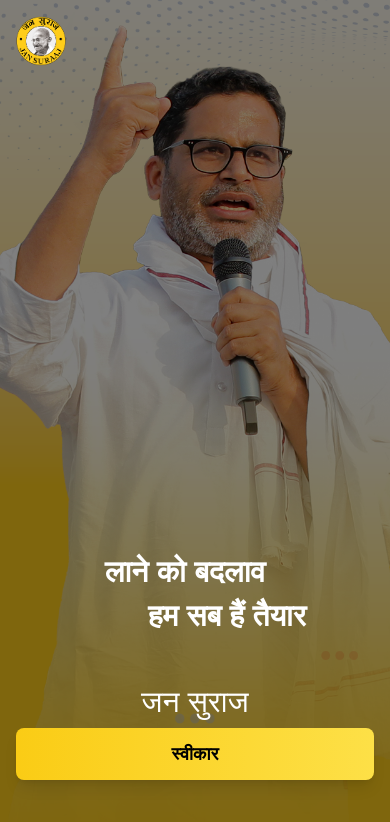
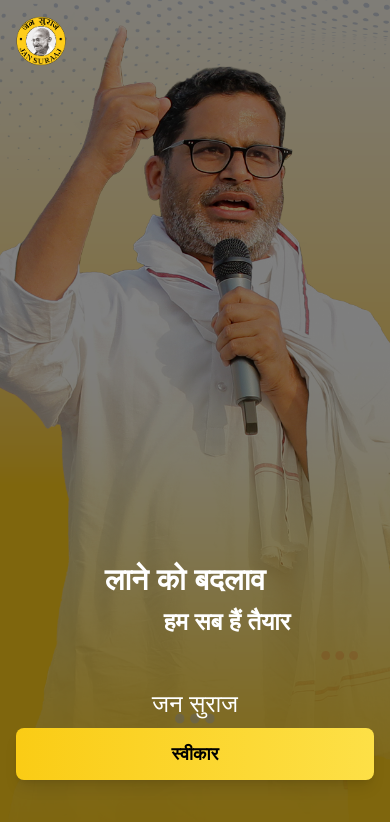
Before and after one commit to RaghavenderSingh/jsptest, a Next.js app: page / in a window 390 px wide. Shown: the top 822 px of the page. Built offline with nearby package versions, Linux system fonts and the light colour scheme.

Commit message:
ui fixes

```diff
--- a/components/Home.tsx
+++ b/components/Home.tsx
@@ -22,17 +22,19 @@
             height={50}
             className="rounded-full"
           />
-          <></>
         </div>
 
-        <div className="flex-grow flex  flex-col align-bottom justify-end text-white px-4">
+        <div className="flex-grow flex flex-col justify-end text-white px-4">
           <div className="text-center mb-[50px]">
-            <h1 className="text-3xl font-semibold mb-2 pr-5">लाने को बदलाव</h1>
-            <h2 className="text-3xl font-semibold pl-16">हम सब हैं तैयार</h2>
+            <h1 className="text-3xl md:text-4xl pr-5 font-semibold mb-2">
+              लाने को बदलाव
+            </h1>
+            <h2 className="text-2xl md:text-3xl pl-16 font-semibold">
+              हम सब हैं तैयार
+            </h2>
           </div>
-          <div className="mb-[4rem] w-full text-center flex flex-col gap-2 items-center justify-center ">
-            <p className="text-3xl">जन सुराज</p>
-
+          <div className="mb-[4rem] w-full text-center flex flex-col gap-2 items-center justify-center">
+            <p className="text-2xl md:text-3xl">जन सुराज</p>
             <UserInfoPopup />
           </div>
         </div>
```
